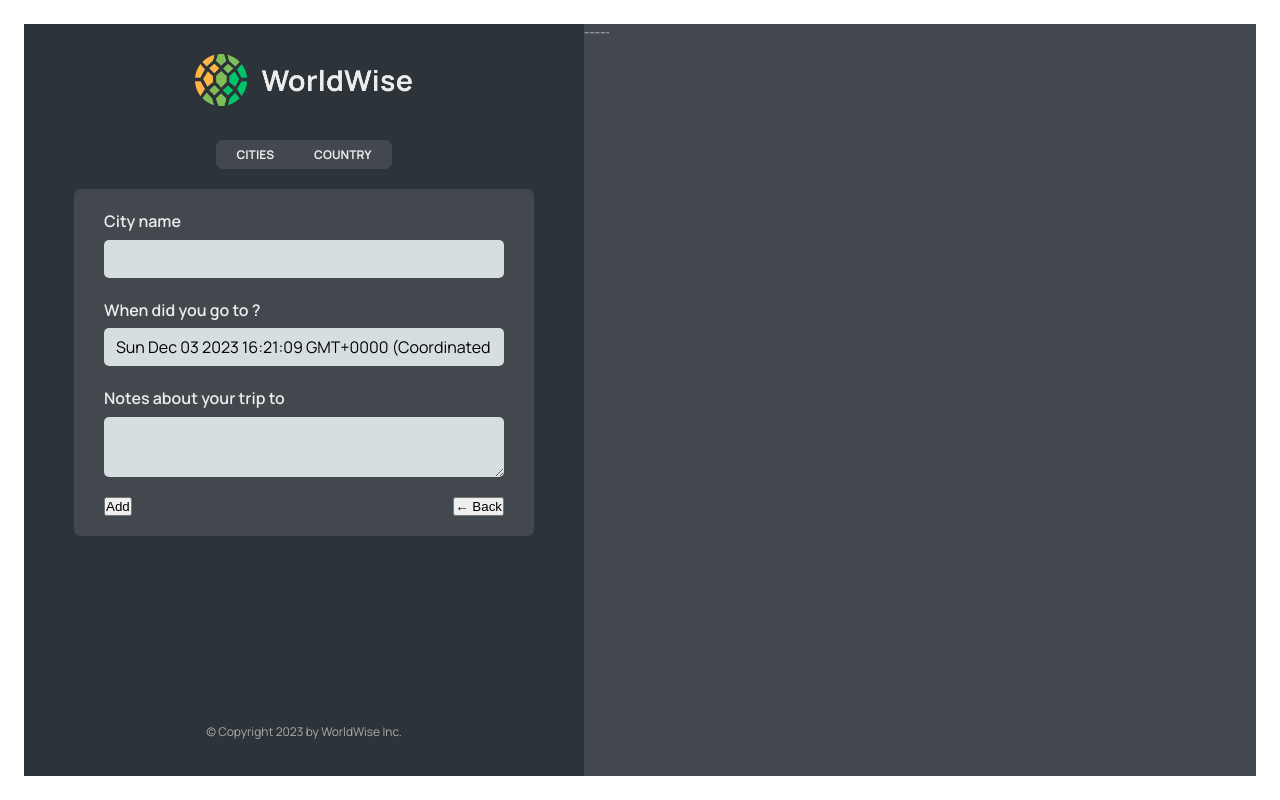
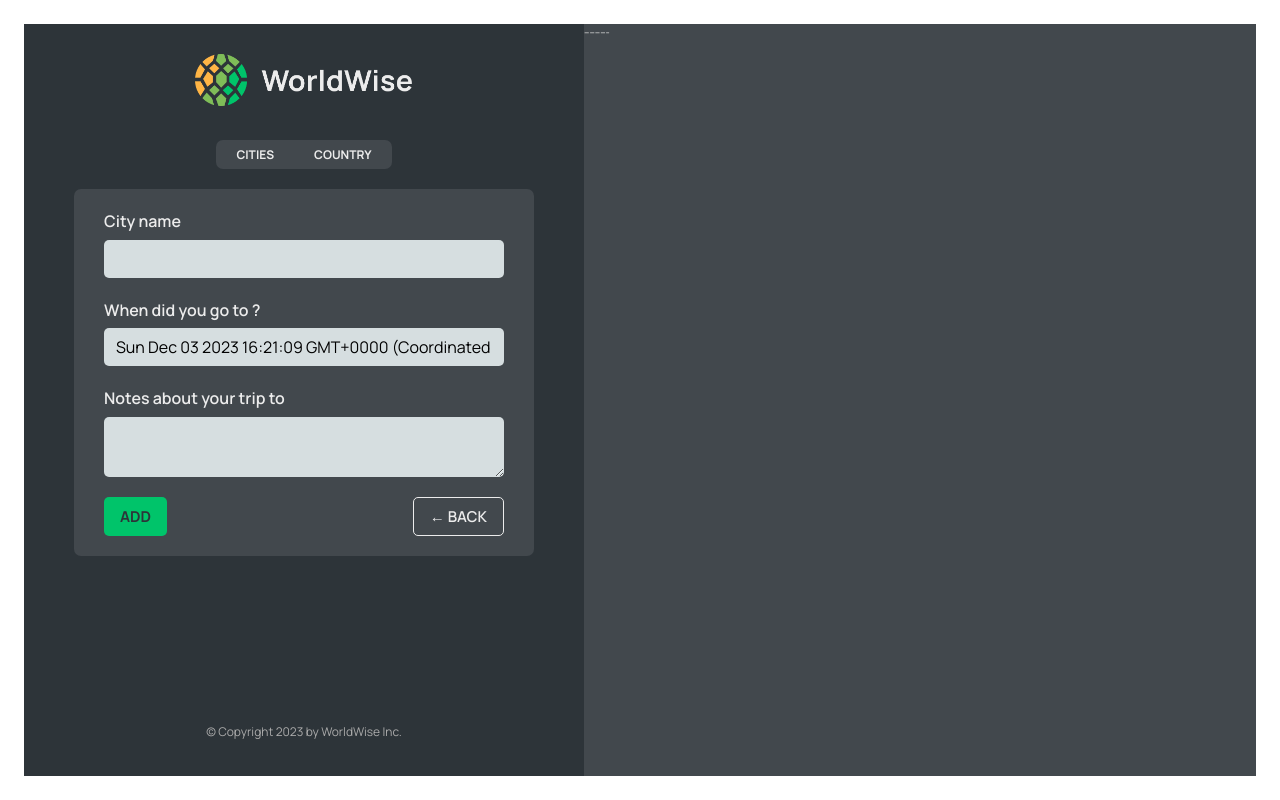
Before and after one commit to mardMasoud/worldwise, a React (Vite) app: page /app/form in a window 1280 px wide. Built offline with nearby package versions, Linux system fonts and the light colour scheme; data requests are answered from the project's data file.

Commit message:
navigate-version

```diff
--- a/src/App.jsx
+++ b/src/App.jsx
@@ -1,4 +1,4 @@
-import { BrowserRouter, Routes, Route } from "react-router-dom";
+import { BrowserRouter, Routes, Route, Navigate } from "react-router-dom";
 import Product from "./pages/Product";
 import Homepage from "./pages/Homepage";
 import Pricing from "./pages/Pricing";
@@ -36,14 +36,14 @@
                 <Route path="login" element={<Login />} />
                 <Route path="/" element={<Homepage />} />
                 <Route path="app" element={<AppLayout />}>
-                    <Route index element={<CityList cities={cities} isLoading={isLoading} />} />
+                    <Route index element={<Navigate replace to='cities'/>} />
                     <Route
                         path="cities"
                         element={<CityList cities={cities} isLoading={isLoading} />}
                     />
                     <Route path="countries" element={<CountryList cities={cities} isLoading={isLoading}/>} />
                     <Route path='cities/:id' element={<City cities={cities}/>} />
-                    <Route path='form' element={<Form/>}/>} />
+                    <Route path='form' element={<Form/>}/>
                 </Route>
                 <Route path="*" element={<PageNotFound />} />
             </Routes>
--- /dev/null
+++ b/src/components/Button.jsx
@@ -0,0 +1,9 @@
+import React from "react";
+import styles from "./Button.module.css";
+export default function Button({ onclick, type, children }) {
+    return (
+        <button onClick={onclick} className={`${styles.btn} ${styles[type]}`}>
+            {children}
+        </button>
+    );
+}
--- a/src/components/Form.jsx
+++ b/src/components/Form.jsx
@@ -3,7 +3,8 @@
 import { useState } from "react";
 
 import styles from "./Form.module.css";
-
+import { useNavigate } from "react-router-dom";
+import Button from "./Button";
 export function convertToEmoji(countryCode) {
     const codePoints = countryCode
         .toUpperCase()
@@ -17,7 +18,7 @@
     const [country, setCountry] = useState("");
     const [date, setDate] = useState(new Date());
     const [notes, setNotes] = useState("");
-
+    const navigate = useNavigate();
     return (
         <form className={styles.form}>
             <div className={styles.row}>
@@ -32,25 +33,25 @@
 
             <div className={styles.row}>
                 <label htmlFor="date">When did you go to {cityName}?</label>
-        <input
-          id="date"
-          onChange={(e) => setDate(e.target.value)}
-          value={date}
-        />
+                <input id="date" onChange={(e) => setDate(e.target.value)} value={date} />
             </div>
 
             <div className={styles.row}>
                 <label htmlFor="notes">Notes about your trip to {cityName}</label>
-        <textarea
-          id="notes"
-          onChange={(e) => setNotes(e.target.value)}
-          value={notes}
-        />
+                <textarea id="notes" onChange={(e) => setNotes(e.target.value)} value={notes} />
             </div>
 
             <div className={styles.buttons}>
-        <button>Add</button>
-        <button>&larr; Back</button>
+                <Button type="primary">Add</Button>
+                <Button
+                    onclick={(e) => {
+                        e.preventDefault();
+                        navigate(-1);
+                    }}
+                    type="back"
+                >
+                    &larr; Back
+                </Button>
             </div>
         </form>
     );
--- a/src/components/Map.jsx
+++ b/src/components/Map.jsx
@@ -1,11 +1,12 @@
 import React from "react";
 import styles from "./Map.module.css";
-import { useSearchParams } from "react-router-dom";
+import { useNavigate, useSearchParams } from "react-router-dom";
 export default function Map() {
     const [params, setParams] = useSearchParams();
+    const navigate =useNavigate()
     const lat = params.get('lat')
     const lng = params.get('lng')
-    return <div className={styles.mapContainer}>
+    return <div className={styles.mapContainer} onClick={()=>navigate('form')}>
        {lat}
         ---------
         {lng}
```
Lines whose indentation alone changed are shown as unchanged.
